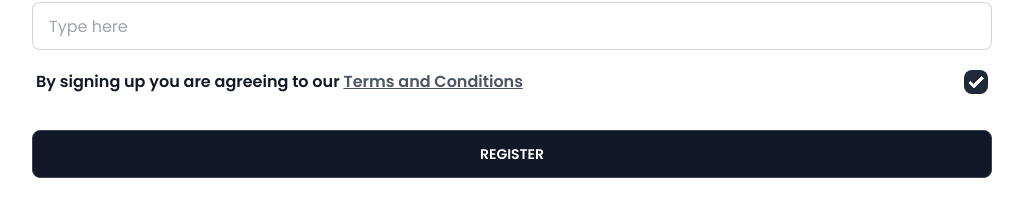
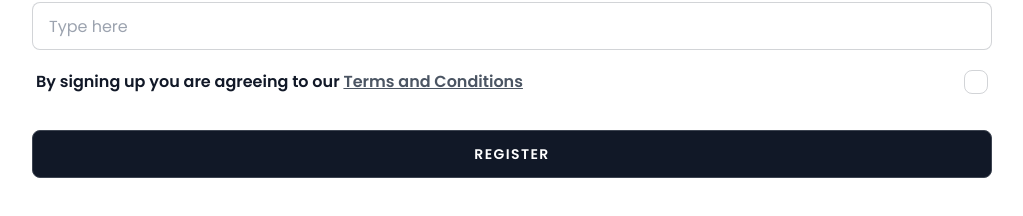
Before and after one commit to vipul-vaishnav/MERN-TODO, a React (Create React App) app in the folder frontend/: page /register in a window 1280 px wide. Shown: the part 672-888 px from the top of the page, without its empty margins (128-1151 px from the left). Built offline with nearby package versions, Linux system fonts and the light colour scheme.

Commit message:
Handle Register and login form validation

```diff
--- a/frontend/package.json
+++ b/frontend/package.json
@@ -3,12 +3,15 @@
   "version": "0.1.0",
   "private": true,
   "dependencies": {
+    "@reduxjs/toolkit": "^1.8.2",
     "@testing-library/jest-dom": "^5.16.4",
     "@testing-library/react": "^13.3.0",
     "@testing-library/user-event": "^13.5.0",
+    "axios": "^0.27.2",
     "daisyui": "^2.17.0",
     "react": "^18.2.0",
     "react-dom": "^18.2.0",
+    "react-redux": "^8.0.2",
     "react-router-dom": "^6.3.0",
     "react-scripts": "5.0.1",
     "web-vitals": "^2.1.4"
--- /dev/null
+++ b/frontend/src/alerts/ErrorAlert.jsx
@@ -0,0 +1,26 @@
+import React from 'react';
+
+const ErrorAlert = ({ message }) => {
+  return (
+    <div className="shadow-lg alert alert-error">
+      <div>
+        <svg
+          xmlns="http://www.w3.org/2000/svg"
+          className="flex-shrink-0 w-6 h-6 stroke-current"
+          fill="none"
+          viewBox="0 0 24 24"
+        >
+          <path
+            strokeLinecap="round"
+            strokeLinejoin="round"
+            strokeWidth="2"
+            d="M10 14l2-2m0 0l2-2m-2 2l-2-2m2 2l2 2m7-2a9 9 0 11-18 0 9 9 0 0118 0z"
+          />
+        </svg>
+        <span>{message}</span>
+      </div>
+    </div>
+  );
+};
+
+export default ErrorAlert;
--- /dev/null
+++ b/frontend/src/alerts/SuccessAlert.jsx
@@ -0,0 +1,26 @@
+import React from 'react';
+
+const SuccessAlert = ({ message }) => {
+  return (
+    <div className="shadow-lg alert alert-success">
+      <div>
+        <svg
+          xmlns="http://www.w3.org/2000/svg"
+          className="flex-shrink-0 w-6 h-6 stroke-current"
+          fill="none"
+          viewBox="0 0 24 24"
+        >
+          <path
+            strokeLinecap="round"
+            strokeLinejoin="round"
+            strokeWidth="2"
+            d="M9 12l2 2 4-4m6 2a9 9 0 11-18 0 9 9 0 0118 0z"
+          />
+        </svg>
+        <span>{message}</span>
+      </div>
+    </div>
+  );
+};
+
+export default SuccessAlert;
--- a/frontend/src/pages/Login.jsx
+++ b/frontend/src/pages/Login.jsx
@@ -1,6 +1,67 @@
-import React from 'react';
+import React, { useState } from 'react';
+import ErrorAlert from './../alerts/ErrorAlert';
+import SuccessAlert from './../alerts/SuccessAlert';
 
 const Login = () => {
+  const [email, setEmail] = useState('');
+  const [password, setPassword] = useState('');
+  const [error, setError] = useState({
+    status: false,
+    message: '',
+  });
+  const [success, setSuccess] = useState({
+    status: false,
+    message: '',
+  });
+
+  const formData = { email, password };
+
+  const handleSubmit = (e) => {
+    e.preventDefault();
+
+    if (!email) {
+      setError({
+        status: true,
+        message: 'Not a valid email address',
+      });
+      setTimeout(() => {
+        setError({
+          status: false,
+          message: '',
+        });
+      }, 3000);
+      return;
+    }
+
+    if (!password || password.trim().length < 8) {
+      setError({
+        status: true,
+        message: 'Password must be at least 8 characters',
+      });
+      setTimeout(() => {
+        setError({
+          status: false,
+          message: '',
+        });
+      }, 3000);
+      return;
+    }
+
+    setSuccess({
+      status: true,
+      message: 'Form submitted successfully',
+    });
+    setTimeout(() => {
+      setSuccess({
+        status: false,
+        message: '',
+      });
+    }, 3000);
+    setEmail('');
+    setPassword('');
+    console.log(formData);
+  };
+
   return (
     <section className="py-12 pb-0 sm:py-16 sm:pb-0">
       <h1 className="text-5xl font-extrabold text-center md:text-8xl">
@@ -8,7 +69,7 @@ const Login = () => {
       </h1>
       <p className="my-8 font-semibold text-center sm:text-xl sm:my-12">Log in to your account to use Taskzap</p>
       <div className="my-12 sm:my-16">
-        <form>
+        <form onSubmit={handleSubmit}>
           <div className="my-3">
             <label htmlFor="email" className="block mb-2 font-medium cursor-pointer">
               Email
@@ -17,6 +78,8 @@ const Login = () => {
               type="email"
               id="email"
               name="email"
+              value={email}
+              onChange={(e) => setEmail(e.target.value)}
               placeholder="Type here"
               className="w-full input input-bordered"
               autoComplete="off"
@@ -30,12 +93,18 @@ const Login = () => {
               type="password"
               id="password"
               name="password"
+              value={password}
+              onChange={(e) => setPassword(e.target.value)}
               placeholder="Type here"
               className="w-full input input-bordered"
               autoComplete="off"
             />
           </div>
-          <button className="my-4 text-white bg-gray-900 btn btn-block">Register</button>
+          {error.status && <ErrorAlert message={error.message} />}
+          {success.status && <SuccessAlert message={success.message} />}
+          <button type="submit" className="my-4 tracking-widest text-white bg-gray-900 btn btn-block">
+            Login
+          </button>
         </form>
       </div>
     </section>
--- a/frontend/src/pages/Register.jsx
+++ b/frontend/src/pages/Register.jsx
@@ -1,7 +1,115 @@
-import React from 'react';
+import React, { useState } from 'react';
+import ErrorAlert from './../alerts/ErrorAlert';
+import SuccessAlert from './../alerts/SuccessAlert';
 
 const Register = () => {
-  const handleChange = (e) => console.log(e.currentTarget.checked);
+  const [name, setName] = useState('');
+  const [email, setEmail] = useState('');
+  const [password, setPassword] = useState('');
+  const [password_cnf, setPassword_cnf] = useState('');
+  const [agree_tnc, setAgree_tnc] = useState(false);
+  const [error, setError] = useState({
+    status: false,
+    message: '',
+  });
+  const [success, setSuccess] = useState({
+    status: false,
+    message: '',
+  });
+
+  const formData = { name, email, password, password_cnf, agree_tnc };
+
+  const handleSubmit = (e) => {
+    e.preventDefault();
+
+    if (!name) {
+      setError({
+        status: true,
+        message: 'Please enter a name',
+      });
+      setTimeout(() => {
+        setError({
+          status: false,
+          message: '',
+        });
+      }, 3000);
+      return;
+    }
+
+    if (!email) {
+      setError({
+        status: true,
+        message: 'Not a valid email address',
+      });
+      setTimeout(() => {
+        setError({
+          status: false,
+          message: '',
+        });
+      }, 3000);
+      return;
+    }
+
+    if (!password || password.trim().length < 8) {
+      setError({
+        status: true,
+        message: 'Password must be atleast 8 characters long',
+      });
+      setTimeout(() => {
+        setError({
+          status: false,
+          message: '',
+        });
+      }, 3000);
+      return;
+    }
+
+    if (password !== password_cnf) {
+      setError({
+        status: true,
+        message: 'Passwords do not match',
+      });
+      setTimeout(() => {
+        setError({
+          status: false,
+          message: '',
+        });
+      }, 3000);
+      return;
+    }
+
+    if (!agree_tnc) {
+      setError({
+        status: true,
+        message: 'You have not agreed to terms and conditions',
+      });
+      setTimeout(() => {
+        setError({
+          status: false,
+          message: '',
+        });
+      }, 3000);
+      return;
+    }
+
+    setSuccess({
+      status: true,
+      message: 'Form submitted successfully',
+    });
+    setTimeout(() => {
+      setSuccess({
+        status: false,
+        message: '',
+      });
+    }, 3000);
+    setName('');
+    setEmail('');
+    setPassword('');
+    setPassword_cnf('');
+    setAgree_tnc(false);
+    console.log(formData);
+  };
+
   return (
     <section className="py-12 pb-0 sm:py-16 sm:pb-0">
       <h1 className="text-5xl font-extrabold text-center md:text-8xl">
@@ -9,7 +117,7 @@ const Register = () => {
       </h1>
       <p className="my-8 font-semibold text-center sm:text-xl sm:my-12">Please create an account</p>
       <div className="my-12 sm:my-16">
-        <form>
+        <form onSubmit={handleSubmit}>
           <div className="my-3">
             <label htmlFor="name" className="block mb-2 font-medium cursor-pointer">
               Name
@@ -18,6 +126,8 @@ const Register = () => {
               type="text"
               id="name"
               name="name"
+              value={name}
+              onChange={(e) => setName(e.target.value)}
               placeholder="Type here"
               className="w-full input input-bordered"
               autoComplete="off"
@@ -31,6 +141,8 @@ const Register = () => {
               type="email"
               id="email"
               name="email"
+              value={email}
+              onChange={(e) => setEmail(e.target.value)}
               placeholder="Type here"
               className="w-full input input-bordered"
               autoComplete="off"
@@ -44,6 +156,8 @@ const Register = () => {
               type="password"
               id="password"
               name="password"
+              value={password}
+              onChange={(e) => setPassword(e.target.value)}
               placeholder="Type here"
               className="w-full input input-bordered"
               autoComplete="off"
@@ -57,6 +171,8 @@ const Register = () => {
               type="password"
               id="password_cnf"
               name="password_cnf"
+              value={password_cnf}
+              onChange={(e) => setPassword_cnf(e.target.value)}
               placeholder="Type here"
               className="w-full input input-bordered"
               autoComplete="off"
@@ -64,16 +180,26 @@ const Register = () => {
           </div>
           <div className="my-3">
             <div className="form-control">
-              <label className="font-medium cursor-pointer label" htmlFor="agree_tnc">
+              <label className="font-medium cursor-pointer label" htmlFor="checkbox">
                 <span className="font-semibold">
                   By signing up you are agreeing to our{' '}
                   <span className="text-gray-600 underline">Terms and Conditions</span>
                 </span>
-                <input type="checkbox" checked={true} onChange={handleChange} className="checkbox" />
+                <input
+                  type="checkbox"
+                  id="checkbox"
+                  checked={agree_tnc}
+                  onChange={(e) => setAgree_tnc(e.target.checked)}
+                  className="checkbox"
+                />
               </label>
             </div>
           </div>
-          <button className="my-4 text-white bg-gray-900 btn btn-block">Register</button>
+          {error.status && <ErrorAlert message={error.message} />}
+          {success.status && <SuccessAlert message={success.message} />}
+          <button type="submit" className="my-4 tracking-widest text-white bg-gray-900 btn btn-block">
+            Register
+          </button>
         </form>
       </div>
     </section>
```
Also changed, not shown: frontend/src/alerts/WarningAlert.jsx (added, +26 -0 lines), 1 other file (tests, documents, lock files or other folders).
